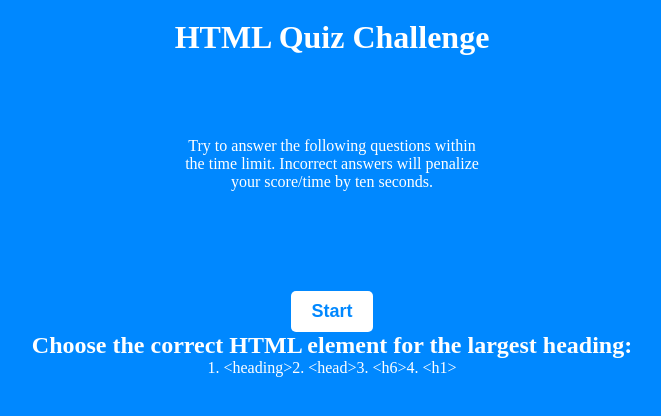
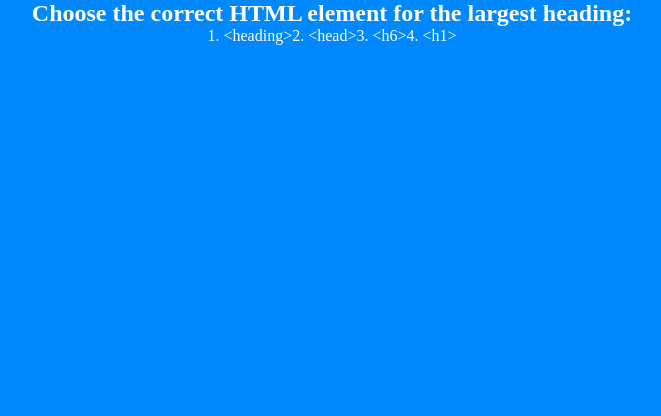
Before and after one commit to ShevViktoryia/JS-Quiz-App, a plain HTML site: page index.html in a window 1280 px wide. Both pictures are taken after a click on the button "Start". Shown: the whole page, without its empty margins (308-969 px from the left). Drawn offline with Linux system fonts and the light colour scheme.

Commit message:
feat: add hide functionality

```diff
--- a/index.html
+++ b/index.html
@@ -31,9 +31,9 @@
         Try to answer the following questions within the time limit. Incorrect
         answers will penalize your score/time by ten seconds.
       </p>
-      <button>Start</button>
+      <button id="start-btn">Start</button>
     </div>
-    <div class="questions" id="questions">
+    <div class="questions hide" id="questions">
       <h2 id="question-title"></h2>
       <div class="options" id="options"></div>
     </div>
--- a/script.js
+++ b/script.js
@@ -32,6 +32,12 @@ let questions = [
 
 let curInd = 0;
 let options = document.getElementById("options");
+let start_btn = document.querySelector("#start-btn");
+
+start_btn.onclick = () => {
+  document.querySelector(".quiz-start-conteiner").classList.add("hide");
+  document.querySelector(".questions").classList.remove("hide");
+};
 
 function getQuestion() {
   let curQuestion = questions[curInd];
--- a/style.css
+++ b/style.css
@@ -37,3 +37,7 @@ button:hover {
   border: 1px solid white;
   cursor: pointer;
 }
+
+.hide {
+  display: none;
+}
```
